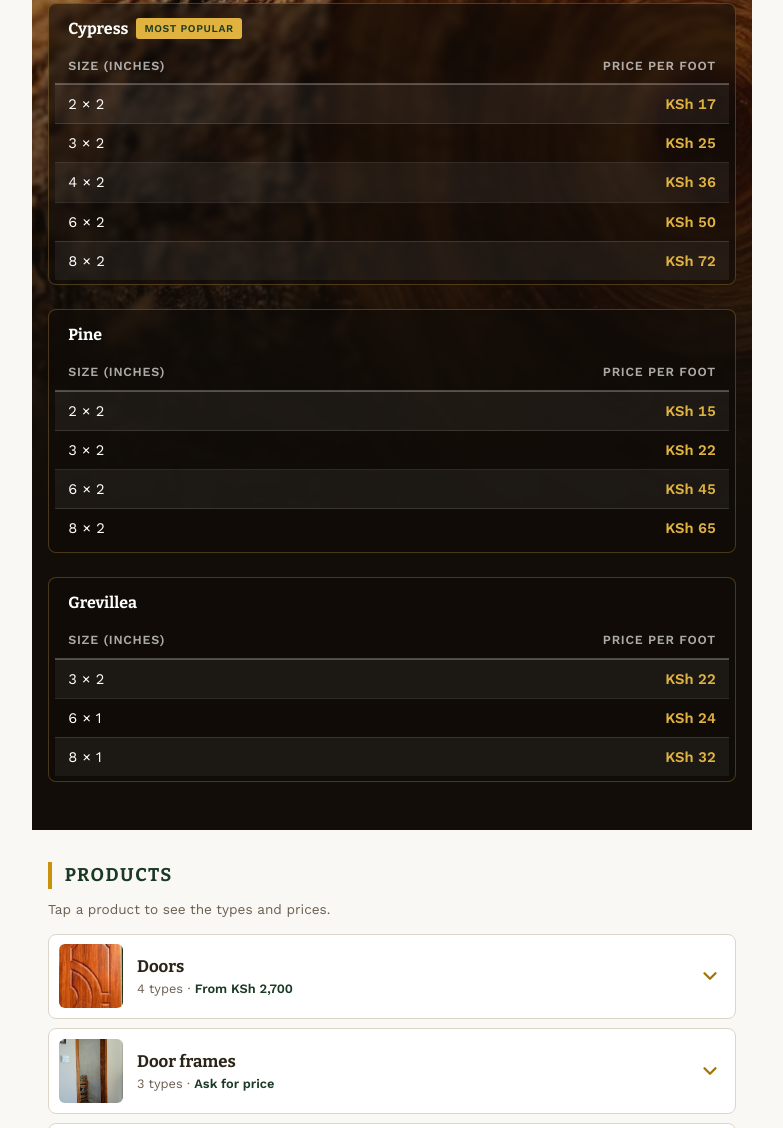
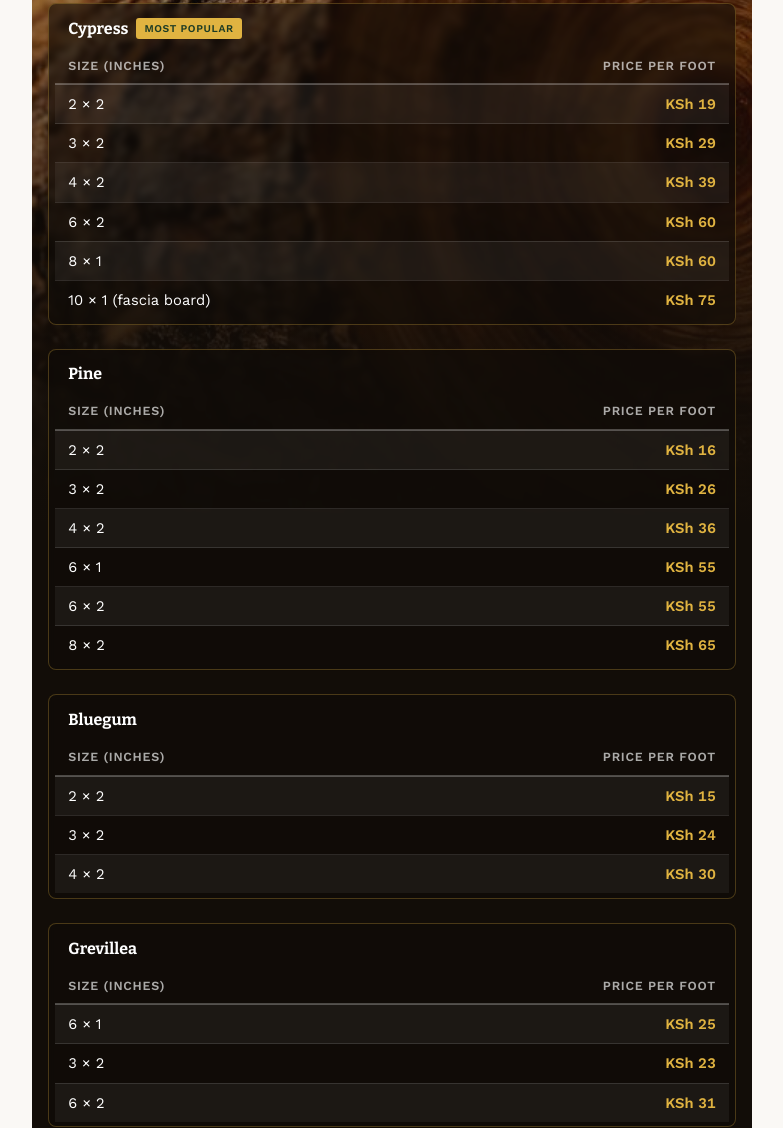
Before and after one commit to sheriff167/crownwood, a plain HTML site: page catalog.html in a window 1280 px wide. Shown: the part 196-1324 px from the top of the page, without its empty margins (248-1031 px from the left). Drawn offline with nearby package versions, Linux system fonts and the light colour scheme.

Commit message:
Catalog: new timber prices, add bluegum (#1)
Claude-Session: https://claude.ai/code/session_01L6HdxveXPyZS2Pq8YXPmtk

Co-authored-by: Claude <noreply@anthropic.com>

```diff
--- a/catalog.html
+++ b/catalog.html
@@ -4,7 +4,7 @@
 <meta charset="utf-8">
 <meta name="viewport" content="width=device-width, initial-scale=1">
 <title>Catalog & Prices · Crown Wood Timber, Nakuru</title>
-<meta name="description" content="Crown Wood Timber product catalog and timber prices: cypress, grevillea and pine timber, doors, frames, windows, roofing timber, poles and plywood. Mawanga Road, Nakuru. Call or WhatsApp 0722 779 015 / 0727 838 977.">
+<meta name="description" content="Crown Wood Timber product catalog and timber prices: cypress, pine, bluegum and grevillea timber, doors, frames, windows, roofing timber, poles and plywood. Mawanga Road, Nakuru. Call or WhatsApp 0722 779 015 / 0727 838 977.">
 <meta property="og:type" content="website">
 <meta property="og:title" content="Catalog & Prices · Crown Wood Timber, Nakuru">
 <meta property="og:description" content="Timber prices, doors, frames, windows, roofing timber, poles and plywood. Call or WhatsApp 0722 779 015 / 0727 838 977.">
@@ -384,11 +384,12 @@ window.dataLayer=window.dataLayer||[];window.gtag=function(){dataLayer.push(argu
   <h3>Cypress <span class="badge">Most popular</span></h3>
   <table>
     <tr><th>Size (inches)</th><th>Price per foot</th></tr>
-    <tr><td>2 &times; 2</td><td>KSh 17</td></tr>
-    <tr><td>3 &times; 2</td><td>KSh 25</td></tr>
-    <tr><td>4 &times; 2</td><td>KSh 36</td></tr>
-    <tr><td>6 &times; 2</td><td>KSh 50</td></tr>
-    <tr><td>8 &times; 2</td><td>KSh 72</td></tr>
+    <tr><td>2 &times; 2</td><td>KSh 19</td></tr>
+    <tr><td>3 &times; 2</td><td>KSh 29</td></tr>
+    <tr><td>4 &times; 2</td><td>KSh 39</td></tr>
+    <tr><td>6 &times; 2</td><td>KSh 60</td></tr>
+    <tr><td>8 &times; 1</td><td>KSh 60</td></tr>
+    <tr><td>10 &times; 1 (fascia board)</td><td>KSh 75</td></tr>
   </table>
 </div>
 
@@ -396,10 +397,22 @@ window.dataLayer=window.dataLayer||[];window.gtag=function(){dataLayer.push(argu
   <h3>Pine</h3>
   <table>
     <tr><th>Size (inches)</th><th>Price per foot</th></tr>
+    <tr><td>2 &times; 2</td><td>KSh 16</td></tr>
+    <tr><td>3 &times; 2</td><td>KSh 26</td></tr>
+    <tr><td>4 &times; 2</td><td>KSh 36</td></tr>
+    <tr><td>6 &times; 1</td><td>KSh 55</td></tr>
+    <tr><td>6 &times; 2</td><td>KSh 55</td></tr>
+    <tr><td>8 &times; 2</td><td>KSh 65</td></tr>
+  </table>
+</div>
+
+<div class="price-group">
+  <h3>Bluegum</h3>
+  <table>
+    <tr><th>Size (inches)</th><th>Price per foot</th></tr>
     <tr><td>2 &times; 2</td><td>KSh 15</td></tr>
-    <tr><td>3 &times; 2</td><td>KSh 22</td></tr>
-    <tr><td>6 &times; 2</td><td>KSh 45</td></tr>
-    <tr><td>8 &times; 2</td><td>KSh 65</td></tr>
+    <tr><td>3 &times; 2</td><td>KSh 24</td></tr>
+    <tr><td>4 &times; 2</td><td>KSh 30</td></tr>
   </table>
 </div>
 
@@ -407,9 +420,9 @@ window.dataLayer=window.dataLayer||[];window.gtag=function(){dataLayer.push(argu
   <h3>Grevillea</h3>
   <table>
     <tr><th>Size (inches)</th><th>Price per foot</th></tr>
-    <tr><td>3 &times; 2</td><td>KSh 22</td></tr>
-    <tr><td>6 &times; 1</td><td>KSh 24</td></tr>
-    <tr><td>8 &times; 1</td><td>KSh 32</td></tr>
+    <tr><td>6 &times; 1</td><td>KSh 25</td></tr>
+    <tr><td>3 &times; 2</td><td>KSh 23</td></tr>
+    <tr><td>6 &times; 2</td><td>KSh 31</td></tr>
   </table>
 </div>
 </div>
@@ -442,13 +455,13 @@ window.dataLayer=window.dataLayer||[];window.gtag=function(){dataLayer.push(argu
 <article class="type"><span class="t-img ph"><img src="img/pins/win-frame.jpg" alt="Timber window frame" loading="lazy"></span><div class="t-txt"><h3>Window frame only</h3><p>Frame and sill made to your opening, ready for your own glazing.</p><div class="t-foot"><span class="t-price ask">Ask for price</span><a class="t-wa" href="https://wa.me/254722779015?text=Hi%20Crown%20Wood%2C%20I%27d%20like%20a%20price%20for%3A%20Window%20frame%20only" target="_blank" rel="noopener">Ask on WhatsApp</a></div></div></article>
 </div></div></details>
 <details class="cat" id="roofing">
-<summary><span class="cat-thumb ph"><img src="img/pins/roof-truss.jpg" alt="Timber roof trusses" loading="lazy"></span><span class="cat-txt"><span class="cat-name">Roofing timber</span><span class="cat-meta">5 types · <b>From KSh 15 / ft</b></span></span><svg class="chev" viewBox="0 0 24 24" aria-hidden="true"><path d="m6 9 6 6 6-6" fill="none" stroke="currentColor" stroke-width="2.5" stroke-linecap="round" stroke-linejoin="round"/></svg></summary>
+<summary><span class="cat-thumb ph"><img src="img/pins/roof-truss.jpg" alt="Timber roof trusses" loading="lazy"></span><span class="cat-txt"><span class="cat-name">Roofing timber</span><span class="cat-meta">5 types · <b>From KSh 16 / ft</b></span></span><svg class="chev" viewBox="0 0 24 24" aria-hidden="true"><path d="m6 9 6 6 6-6" fill="none" stroke="currentColor" stroke-width="2.5" stroke-linecap="round" stroke-linejoin="round"/></svg></summary>
 <div class="cat-body"><p class="cat-blurb">Cut to your roof plan. Price per running foot.</p><div class="types">
-<article class="type"><span class="t-img ph"><img src="img/pins/roof-battens.jpg" alt="Stack of timber battens" loading="lazy"></span><div class="t-txt"><h3>Battens · 2×2</h3><p>Carry the roofing sheets or tiles.</p><div class="t-foot"><span class="t-price">KSh 15 – 17 / ft</span><a class="t-wa" href="https://wa.me/254722779015?text=Hi%20Crown%20Wood%2C%20I%27d%20like%20a%20price%20for%3A%20Battens%202%C3%972" target="_blank" rel="noopener">Ask on WhatsApp</a></div></div></article>
-<article class="type"><span class="t-img ph"><img src="img/pins/roof-purlins.jpg" alt="Roof purlins on rafters" loading="lazy"></span><div class="t-txt"><h3>Purlins · 3×2</h3><p>Run across the rafters to hold the roof.</p><div class="t-foot"><span class="t-price">KSh 22 – 25 / ft</span><a class="t-wa" href="https://wa.me/254722779015?text=Hi%20Crown%20Wood%2C%20I%27d%20like%20a%20price%20for%3A%20Purlins%203%C3%972" target="_blank" rel="noopener">Ask on WhatsApp</a></div></div></article>
-<article class="type"><span class="t-img ph"><img src="img/pins/roof-rafters.jpg" alt="Timber roof rafters" loading="lazy"></span><div class="t-txt"><h3>Rafters · 4×2</h3><p>The main slope of the roof. Cypress.</p><div class="t-foot"><span class="t-price">KSh 36 / ft</span><a class="t-wa" href="https://wa.me/254722779015?text=Hi%20Crown%20Wood%2C%20I%27d%20like%20a%20price%20for%3A%20Rafters%204%C3%972" target="_blank" rel="noopener">Ask on WhatsApp</a></div></div></article>
+<article class="type"><span class="t-img ph"><img src="img/pins/roof-battens.jpg" alt="Stack of timber battens" loading="lazy"></span><div class="t-txt"><h3>Battens · 2×2</h3><p>Carry the roofing sheets or tiles.</p><div class="t-foot"><span class="t-price">KSh 16 – 19 / ft</span><a class="t-wa" href="https://wa.me/254722779015?text=Hi%20Crown%20Wood%2C%20I%27d%20like%20a%20price%20for%3A%20Battens%202%C3%972" target="_blank" rel="noopener">Ask on WhatsApp</a></div></div></article>
+<article class="type"><span class="t-img ph"><img src="img/pins/roof-purlins.jpg" alt="Roof purlins on rafters" loading="lazy"></span><div class="t-txt"><h3>Purlins · 3×2</h3><p>Run across the rafters to hold the roof.</p><div class="t-foot"><span class="t-price">KSh 26 – 29 / ft</span><a class="t-wa" href="https://wa.me/254722779015?text=Hi%20Crown%20Wood%2C%20I%27d%20like%20a%20price%20for%3A%20Purlins%203%C3%972" target="_blank" rel="noopener">Ask on WhatsApp</a></div></div></article>
+<article class="type"><span class="t-img ph"><img src="img/pins/roof-rafters.jpg" alt="Timber roof rafters" loading="lazy"></span><div class="t-txt"><h3>Rafters · 4×2</h3><p>The main slope of the roof.</p><div class="t-foot"><span class="t-price">KSh 36 – 39 / ft</span><a class="t-wa" href="https://wa.me/254722779015?text=Hi%20Crown%20Wood%2C%20I%27d%20like%20a%20price%20for%3A%20Rafters%204%C3%972" target="_blank" rel="noopener">Ask on WhatsApp</a></div></div></article>
 <article class="type"><span class="t-img ph"><img src="img/pins/roof-wallplate.jpg" alt="Rafters resting on the wall plate" loading="lazy"></span><div class="t-txt"><h3>Wall plates · 4×3</h3><p>Sit on top of the wall and take the rafters.</p><div class="t-foot"><span class="t-price ask">Ask for price</span><a class="t-wa" href="https://wa.me/254722779015?text=Hi%20Crown%20Wood%2C%20I%27d%20like%20a%20price%20for%3A%20Wall%20plates%204%C3%973" target="_blank" rel="noopener">Ask on WhatsApp</a></div></div></article>
-<article class="type"><span class="t-img ph"><img src="img/pins/roof-joists.jpg" alt="Timber ceiling joists" loading="lazy"></span><div class="t-txt"><h3>Joists &amp; ties · 6×2</h3><p>Ceiling joists, tie beams and heavy members.</p><div class="t-foot"><span class="t-price">KSh 45 – 50 / ft</span><a class="t-wa" href="https://wa.me/254722779015?text=Hi%20Crown%20Wood%2C%20I%27d%20like%20a%20price%20for%3A%20Joists%20%26%20ties%206%C3%972" target="_blank" rel="noopener">Ask on WhatsApp</a></div></div></article>
+<article class="type"><span class="t-img ph"><img src="img/pins/roof-joists.jpg" alt="Timber ceiling joists" loading="lazy"></span><div class="t-txt"><h3>Joists &amp; ties · 6×2</h3><p>Ceiling joists, tie beams and heavy members.</p><div class="t-foot"><span class="t-price">KSh 55 – 60 / ft</span><a class="t-wa" href="https://wa.me/254722779015?text=Hi%20Crown%20Wood%2C%20I%27d%20like%20a%20price%20for%3A%20Joists%20%26%20ties%206%C3%972" target="_blank" rel="noopener">Ask on WhatsApp</a></div></div></article>
 </div></div></details>
 <details class="cat" id="round-poles">
 <summary><span class="cat-thumb ph"><img src="img/pins/pole-building.jpg" alt="Treated round poles" loading="lazy"></span><span class="cat-txt"><span class="cat-name">Treated round poles</span><span class="cat-meta">3 types · <b>Ask for price</b></span></span><svg class="chev" viewBox="0 0 24 24" aria-hidden="true"><path d="m6 9 6 6 6-6" fill="none" stroke="currentColor" stroke-width="2.5" stroke-linecap="round" stroke-linejoin="round"/></svg></summary>
```
